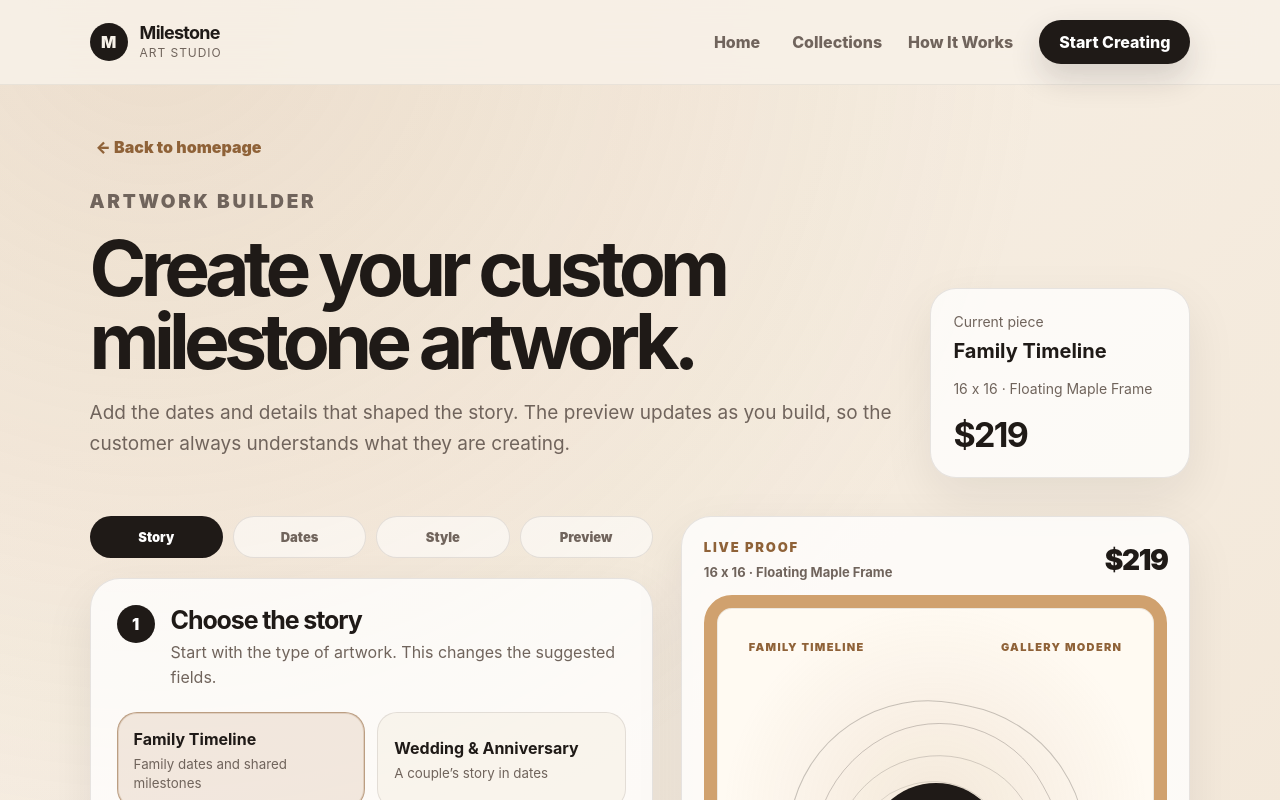
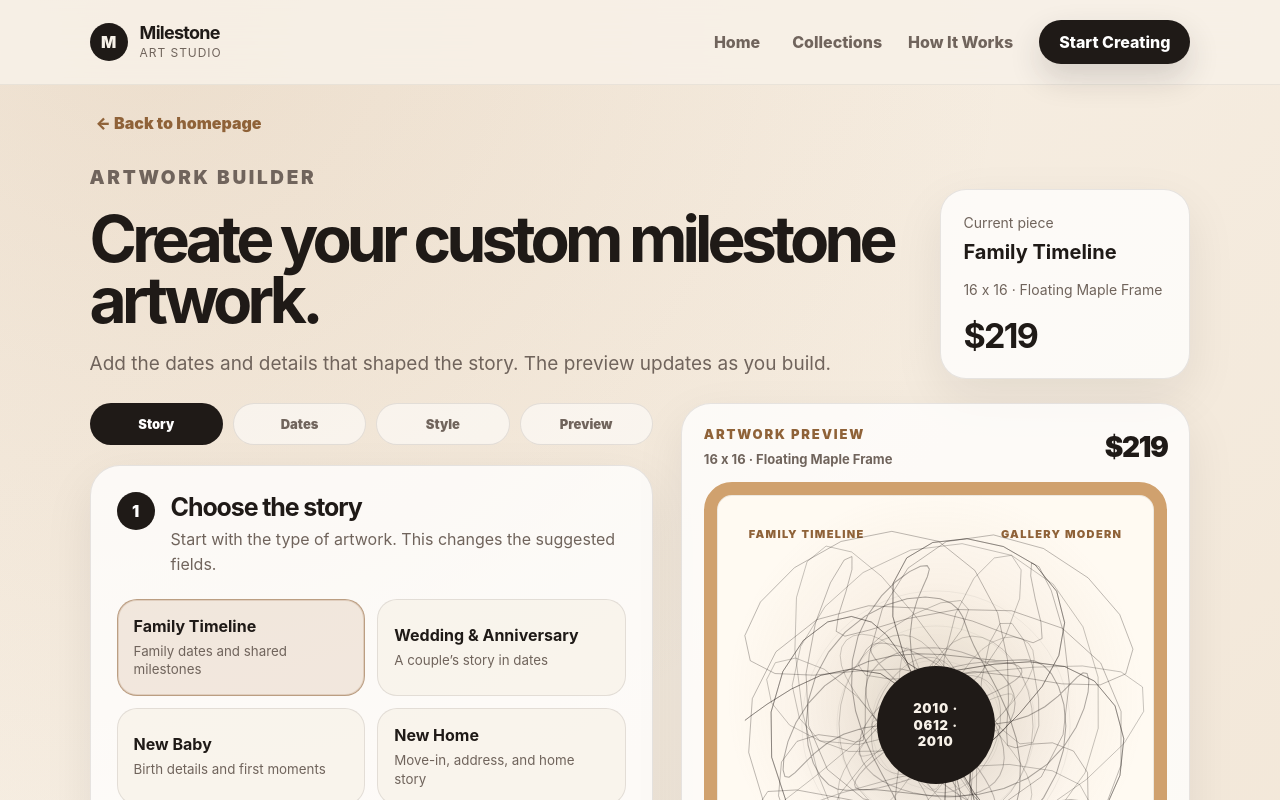
Before and after one commit to cdtbm4y69n-web/milestone-studio, a React (Vite) app: page / in a window 1280 px wide. Both pictures are taken after a click on the button "Start Creating". Shown: the top 800 px of the page. Built offline with nearby package versions, Linux system fonts and the light colour scheme.

Commit message:
Refactor App component and improve styles

```diff
--- a/src/App.tsx
+++ b/src/App.tsx
@@ -180,6 +180,7 @@ function CreatorPage() {
     return numbers.padEnd(12, "0").slice(0, 12);
   }, [primaryDate, milestones]);
 
+  const spiroSeed = dateSeed(primaryDate, milestones);
   const price = getPrice(size, finish);
 
   const previewMilestones = milestones.filter((item) => item.label || item.date).slice(0, 6);
@@ -223,9 +224,9 @@ function CreatorPage() {
             <div>
               <p className="eyebrow">Artwork builder</p>
               <h1>Create your custom milestone artwork.</h1>
-              <p>
+              <p className="compact-intro">
                 Add the dates and details that shaped the story. The preview updates
-                as you build, so the customer always understands what they are creating.
+                as you build.
               </p>
             </div>
 
@@ -411,7 +412,7 @@ function CreatorPage() {
             <div className="preview-shell">
               <div className="preview-topline">
                 <div>
-                  <p className="eyebrow">Live proof</p>
+                  <p className="eyebrow">Artwork Preview</p>
                   <strong>{size} · {finish}</strong>
                 </div>
                 <span>${price}</span>
@@ -423,11 +424,8 @@ function CreatorPage() {
                   <span>{palette}</span>
                 </div>
 
-                <div className="proof-geometry">
-                  <div className="shape shape-one" />
-                  <div className="shape shape-two" />
-                  <div className="shape shape-three" />
-                  <div className="shape shape-four" />
+                <div className="proof-geometry spirograph-wrap">
+                  <SpirographPreview seed={spiroSeed} />
                   <div className="proof-number">{formatNumber(encodedNumber)}</div>
                 </div>
 
@@ -573,6 +571,99 @@ function getPrice(size: string, finish: string) {
   return (baseBySize[size] || 129) + (finishAdd[finish] || 0);
 }
 
+
+function digitSum(value: string) {
+  return value.split("").reduce((sum, char) => sum + (Number(char) || 0), 0);
+}
+
+function dateSeed(primaryDate: string, milestones: Milestone[]) {
+  const source = [primaryDate, ...milestones.map((m) => m.date)]
+    .join("")
+    .replace(/\D/g, "");
+
+  return source || "112358132134";
+}
+
+function fibonacciValue(index: number) {
+  const sequence = [1, 1, 2, 3, 5, 8, 13, 21, 34, 55, 89, 144];
+  return sequence[index % sequence.length];
+}
+
+function generateSpiroPaths(seed: string) {
+  const digits = seed.padEnd(18, "1123581321345589").split("").map((d) => Number(d) || 1);
+  const sum = digitSum(seed);
+  const paths = [];
+
+  for (let i = 0; i < 9; i += 1) {
+    const fib = fibonacciValue(i + digits[i]);
+    const radius = 42 + i * 18 + (digits[i] % 5);
+    const wobble = 8 + digits[i + 1] * 2;
+    const rotation = (sum * (i + 1) + fib * 7) % 360;
+    const opacity = 0.18 + i * 0.035;
+
+    paths.push({ radius, wobble, rotation, opacity, fib });
+  }
+
+  return paths;
+}
+
+function SpirographPreview({ seed }: { seed: string }) {
+  const paths = generateSpiroPaths(seed);
+
+  return (
+    <svg className="spirograph-svg" viewBox="0 0 420 420" role="img" aria-label="Date-generated spirograph artwork preview">
+      <defs>
+        <radialGradient id="spiroGlow" cx="50%" cy="50%" r="50%">
+          <stop offset="0%" stopColor="rgba(31,26,23,0.12)" />
+          <stop offset="70%" stopColor="rgba(31,26,23,0.025)" />
+          <stop offset="100%" stopColor="rgba(31,26,23,0)" />
+        </radialGradient>
+      </defs>
+
+      <circle cx="210" cy="210" r="190" fill="url(#spiroGlow)" />
+
+      {paths.map((path, index) => {
+        const points = [];
+        const loops = 144;
+        const digit = Number(seed[index % seed.length]) || 1;
+
+        for (let step = 0; step <= loops; step += 1) {
+          const t = (Math.PI * 2 * step) / loops;
+          const fibPull = path.fib / 13;
+          const x =
+            210 +
+            Math.cos(t * (2 + (digit % 4))) * path.radius +
+            Math.cos(t * (5 + index)) * path.wobble * fibPull;
+          const y =
+            210 +
+            Math.sin(t * (3 + (digit % 5))) * path.radius +
+            Math.sin(t * (4 + index)) * path.wobble * fibPull;
+
+          points.push(`${x.toFixed(2)},${y.toFixed(2)}`);
+        }
+
+        return (
+          <polyline
+            key={index}
+            points={points.join(" ")}
+            fill="none"
+            stroke="currentColor"
+            strokeWidth={index % 3 === 0 ? 1.35 : 0.9}
+            opacity={path.opacity}
+            transform={`rotate(${path.rotation} 210 210)`}
+          />
+        );
+      })}
+
+      <circle cx="210" cy="210" r="58" className="spiro-core" />
+      <circle cx="210" cy="210" r="85" className="spiro-guide" />
+      <circle cx="210" cy="210" r="130" className="spiro-guide" />
+      <circle cx="210" cy="210" r="176" className="spiro-guide" />
+    </svg>
+  );
+}
+
+
 function Styles() {
   return (
     <style>{`
@@ -883,7 +974,7 @@ function Styles() {
       .final-cta .primary-button { margin-top: 28px; }
 
       .creator-main {
-        padding: 136px 7% 90px;
+        padding: 112px 7% 72px;
       }
 
       .back-link {
@@ -896,13 +987,22 @@ function Styles() {
 
       .creator-hero-grid {
         display: grid;
-        grid-template-columns: 1fr 260px;
-        gap: 28px;
+        grid-template-columns: 1fr 250px;
+        gap: 24px;
         align-items: end;
-        margin-bottom: 38px;
-      }
-
-      .creator-hero h1 { max-width: 940px; }
+        margin-bottom: 24px;
+      }
+
+      .creator-hero h1 {
+        max-width: 900px;
+        font-size: clamp(42px, 5vw, 72px);
+      }
+
+      .compact-intro {
+        max-width: 780px;
+        margin-top: 18px;
+        margin-bottom: 0;
+      }
 
       .mini-summary-card {
         padding: 22px;
@@ -1219,7 +1319,7 @@ function Styles() {
       }
 
       .art-proof {
-        min-height: 660px;
+        min-height: 610px;
         border-radius: 28px;
         padding: 32px;
         border: 13px solid #d0a16e;
@@ -1272,29 +1372,40 @@ function Styles() {
 
       .proof-geometry {
         position: relative;
-        width: 300px;
-        height: 300px;
-        margin: 48px auto 34px;
-      }
-
-      .shape {
+        width: 320px;
+        height: 320px;
+        margin: 24px auto 24px;
+      }
+
+      .spirograph-wrap {
+        color: rgba(31, 26, 23, 0.92);
+      }
+
+      .spirograph-svg {
         position: absolute;
         inset: 0;
-        border: 1px solid rgba(31, 26, 23, 0.24);
-        border-radius: 49% 51% 44% 56%;
-      }
-
-      .shape-one { transform: rotate(11deg); }
-      .shape-two { transform: rotate(62deg) scale(0.84); }
-      .shape-three { transform: rotate(119deg) scale(0.66); }
-      .shape-four { transform: rotate(160deg) scale(0.48); }
+        width: 100%;
+        height: 100%;
+        overflow: visible;
+      }
+
+      .spiro-core {
+        fill: var(--ink);
+      }
+
+      .spiro-guide {
+        fill: none;
+        stroke: currentColor;
+        stroke-width: 0.65;
+        opacity: 0.12;
+      }
 
       .proof-number {
         position: absolute;
         inset: 50%;
         transform: translate(-50%, -50%);
-        width: 138px;
-        height: 138px;
+        width: 118px;
+        height: 118px;
         border-radius: 50%;
         display: grid;
         place-items: center;
@@ -1302,7 +1413,7 @@ function Styles() {
         text-align: center;
         background: var(--ink);
         color: var(--cream);
-        font-size: 15px;
+        font-size: 13px;
         line-height: 1.3;
         letter-spacing: 0.06em;
         font-weight: 900;
@@ -1444,14 +1555,14 @@ function Styles() {
         }
 
         .proof-geometry {
-          width: 230px;
-          height: 230px;
+          width: 250px;
+          height: 250px;
         }
 
         .proof-number {
-          width: 118px;
-          height: 118px;
-          font-size: 13px;
+          width: 104px;
+          height: 104px;
+          font-size: 12px;
         }
       }
     `}</style>
```
